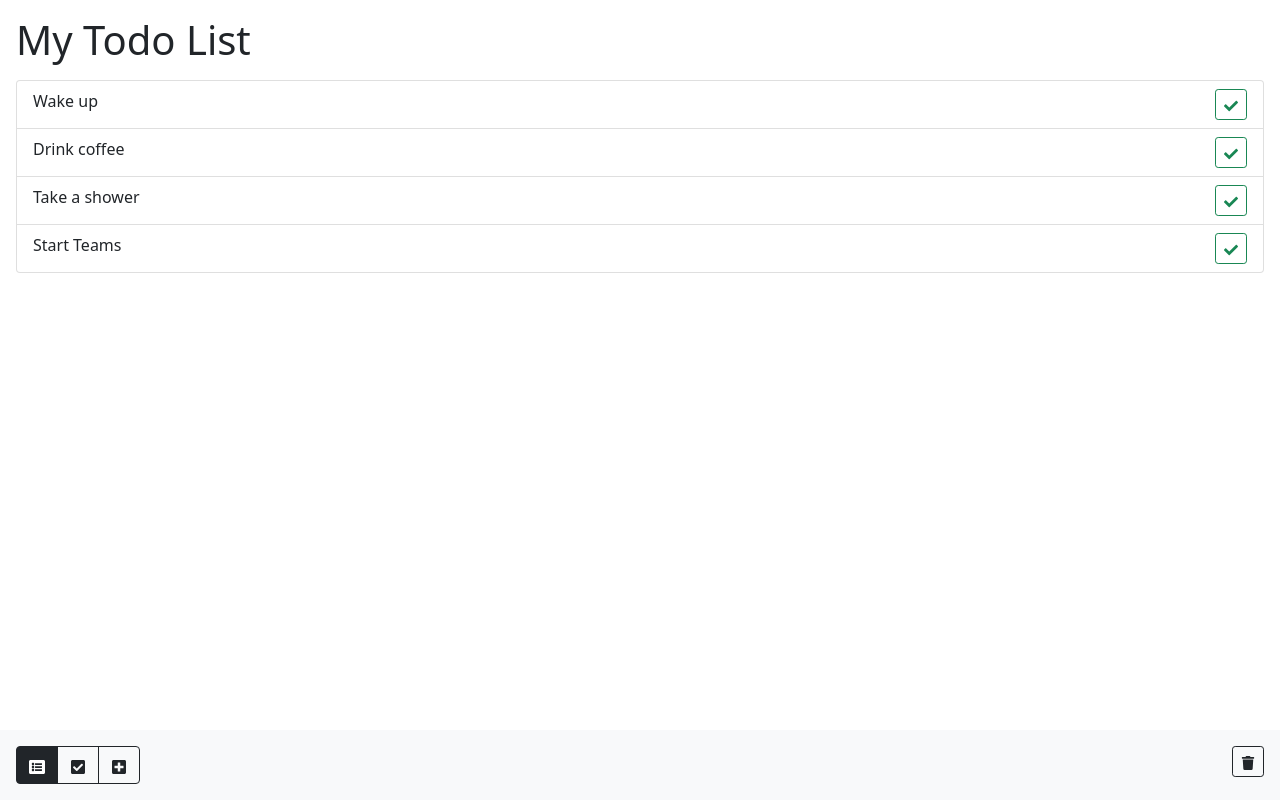
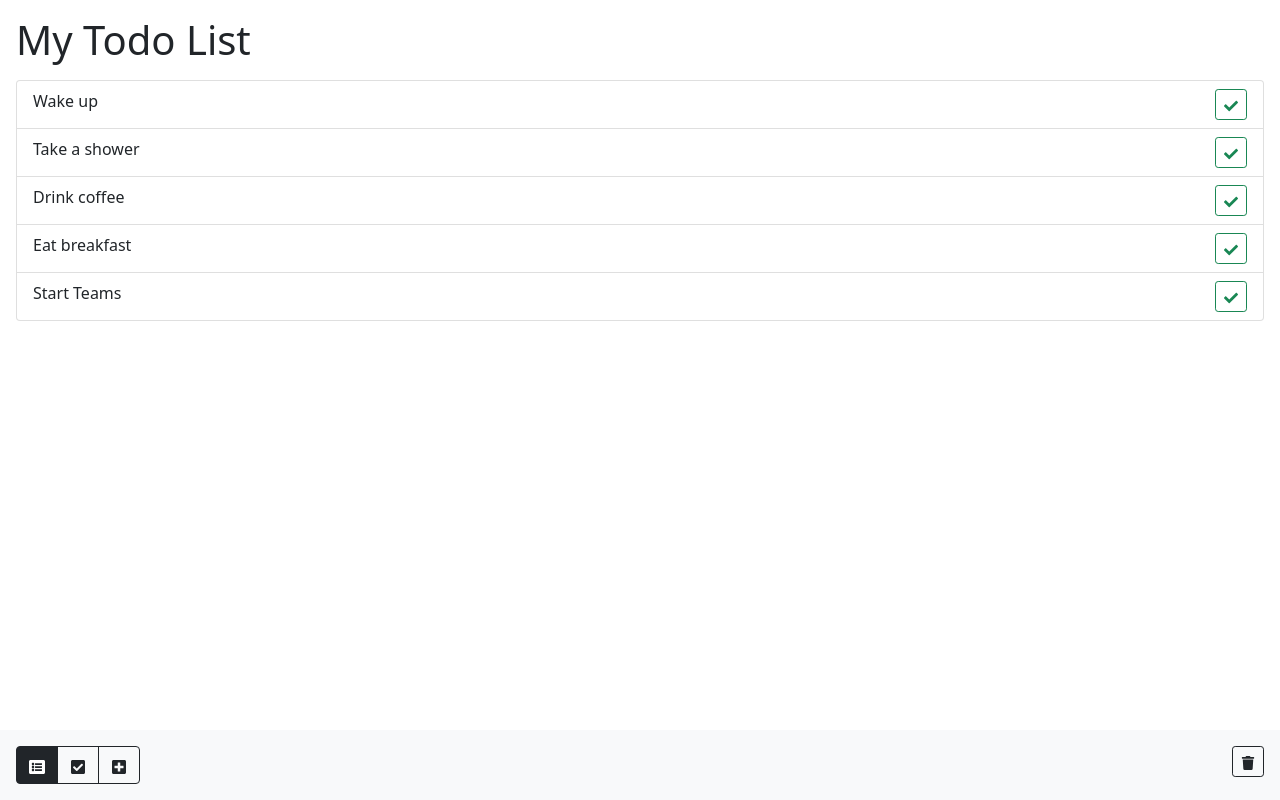
Before and after one commit to dekpo/ReactSimpleToDoList, a React (Create React App) app: page / in a window 1280 px wide. Built offline with nearby package versions, Linux system fonts and the light colour scheme.

Commit message:
Added a data set and use it as props to render the todolist...

```diff
--- a/src/components/App.js
+++ b/src/components/App.js
@@ -3,15 +3,17 @@ import ToDoList from './ToDoList';
 import NavBar from './NavBar';
 import AddTask from './AddTask';
 import { BrowserRouter, Switch, Route } from 'react-router-dom';
+import data from '../data';
 
 class App extends React.Component {
+
   render() {
     return (
       <section>
         <BrowserRouter>
           <Switch>
             <Route path="/add-task" component={AddTask} />
-            <Route path="/:filter?" component={ToDoList} />
+            <Route path="/:filter?" render={ (props) => <ToDoList {...props} tasks={data} /> } />
           </Switch>
           <NavBar />
         </BrowserRouter>
--- /dev/null
+++ b/src/components/ToDo.js
@@ -0,0 +1,15 @@
+import React from 'react';
+import { FaCheck } from 'react-icons/fa';
+
+class ToDo extends React.Component{
+    render(){
+        return(
+            <li className="list-group-item">
+                { this.props.task.name }
+            <button className="btn btn-sm btn-outline-success float-end"><FaCheck /></button>
+            </li>
+        )
+    }
+}
+
+export default ToDo
--- a/src/components/ToDoList.js
+++ b/src/components/ToDoList.js
@@ -1,24 +1,20 @@
 import React from 'react';
-import { FaCheck } from 'react-icons/fa';
+import ToDo from './ToDo';
 
-const ToDoList = () => (
+const ToDoList = ({tasks}) => {
+
+    console.log(tasks);
+
+    return(
     <React.Fragment>
     <h1 className="m-3">My Todo List</h1>
           <ul className="list-group m-3">
-            <li className="list-group-item">Wake up
-            <button className="btn btn-sm btn-outline-success float-end"><FaCheck /></button>
-            </li>
-            <li className="list-group-item">Drink coffee
-            <button className="btn btn-sm btn-outline-success float-end"><FaCheck /></button>
-            </li>
-            <li className="list-group-item">Take a shower
-            <button className="btn btn-sm btn-outline-success float-end"><FaCheck /></button>
-            </li>
-            <li className="list-group-item">Start Teams
-            <button className="btn btn-sm btn-outline-success float-end"><FaCheck /></button>
-            </li>
+            {
+              tasks.map( (task) => <ToDo task={task} key={task.id} />)
+            }
           </ul>
     </React.Fragment>
-)
+    )
+}
 
 export default ToDoList;
--- /dev/null
+++ b/src/data.js
@@ -0,0 +1,9 @@
+let data = [
+    {id:'123456a', name: "Wake up", completed: false},
+    {id:'123456b', name: "Take a shower", completed: false},
+    {id:'123456c', name: "Drink coffee", completed: false},
+    {id:'123456d', name: "Eat breakfast", completed: false},
+    {id:'123456e', name: "Start Teams", completed: false}
+]
+
+export default data
```
